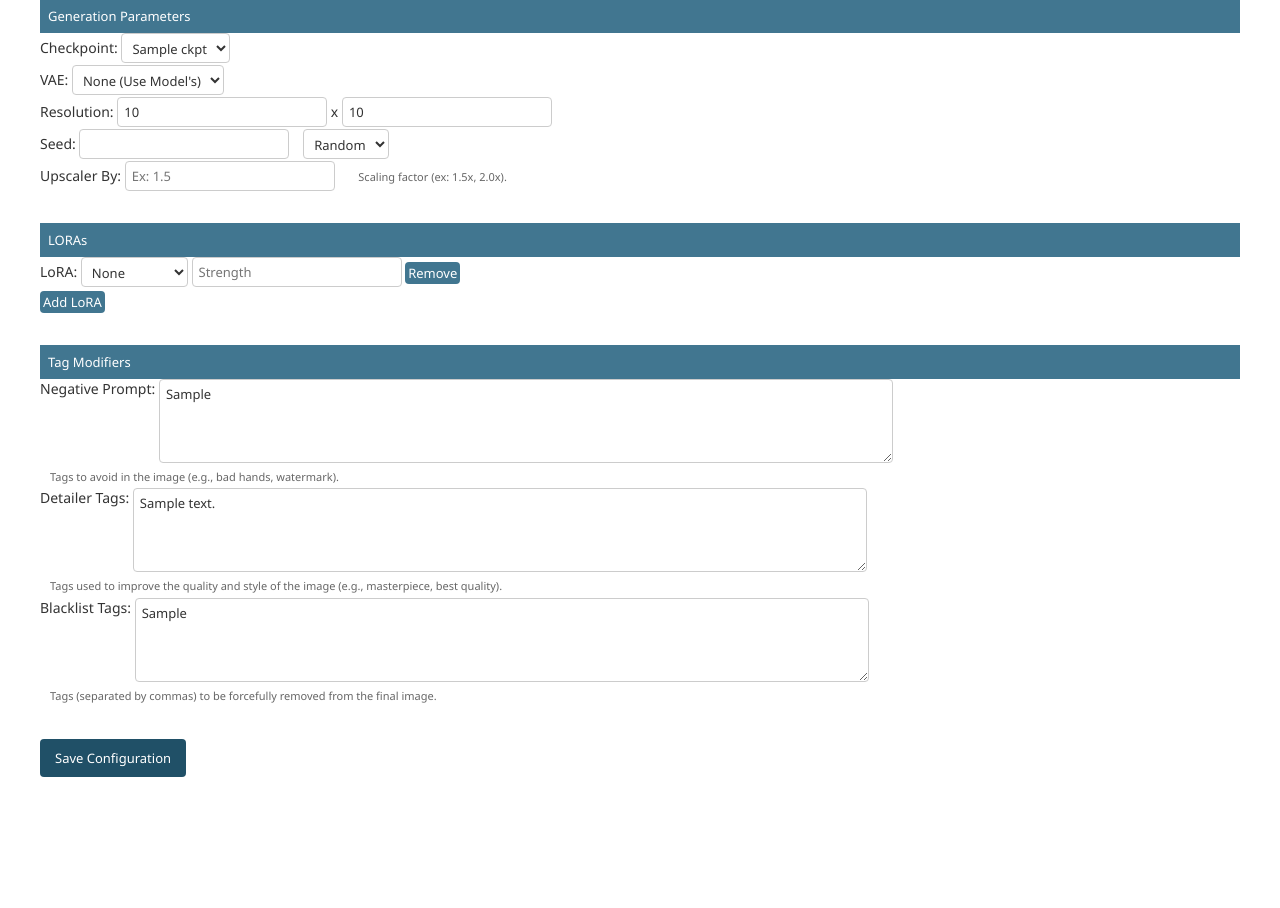
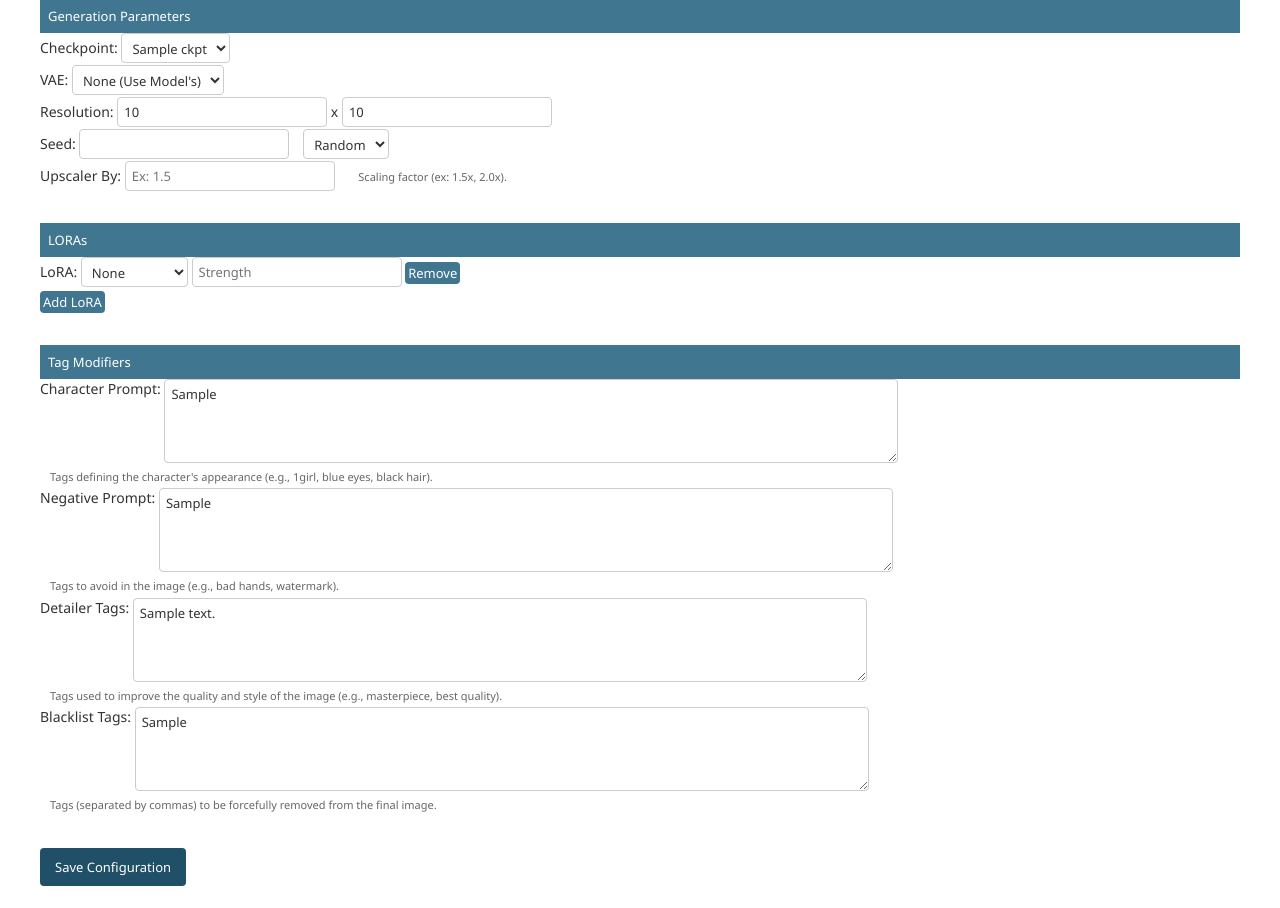
Before and after one commit to mer2825/genpor, a Django app: template myapp/templates/admin/myapp/workflow/configure.html in a window 1280 px wide. Shown: the part 158-1066 px from the top of the page. Before the commit the page ends 935 px from the top, so only its background shows below. Run offline with Django 5.2, Linux system fonts and the light colour scheme; tables that the repository leaves empty hold one stand-in row (values such as "Sample post"); the template is opened without the code that fills it: values that come from a table or form of the project are taken from there, most other values are stand-ins (such as "Sample title", 1, 10 or a date in 2020).

```diff
--- a/myapp/templates/admin/myapp/workflow/configure.html
+++ b/myapp/templates/admin/myapp/workflow/configure.html
@@ -126,6 +126,11 @@
         <fieldset class="module aligned">
             <h2>Tag Modifiers</h2>
             <div class="form-row">
+                <label for="promp_character">Character Prompt:</label>
+                <textarea name="promp_character" rows="4" style="width: 60%;">{{ workflow_params.promp_character|default_if_none:'' }}</textarea>
+                <p class="help">Tags defining the character's appearance (e.g., 1girl, blue eyes, black hair).</p>
+            </div>
+            <div class="form-row">
                 <label for="negative_prompt">Negative Prompt:</label>
                 <textarea name="negative_prompt" rows="4" style="width: 60%;">{{ workflow_params.negative_prompt|default_if_none:'' }}</textarea>
                 <p class="help">Tags to avoid in the image (e.g., bad hands, watermark).</p>
```
